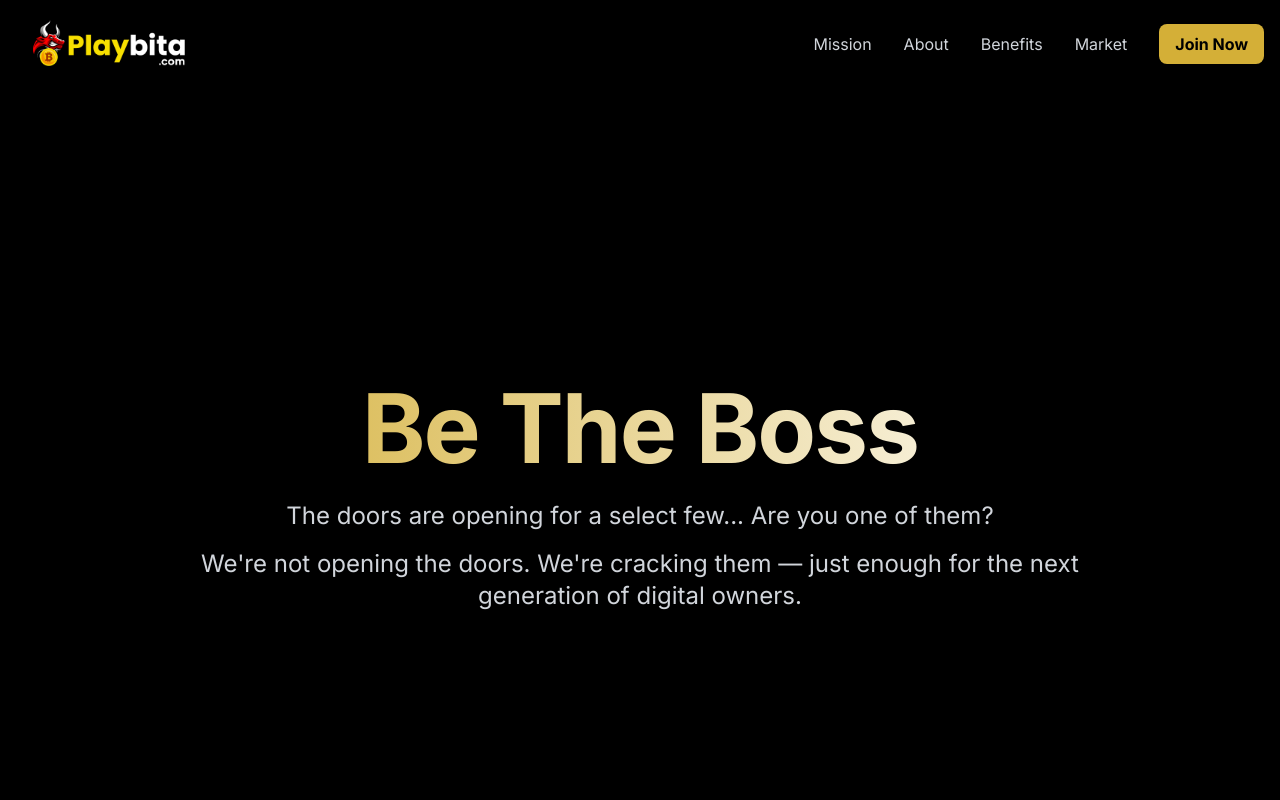
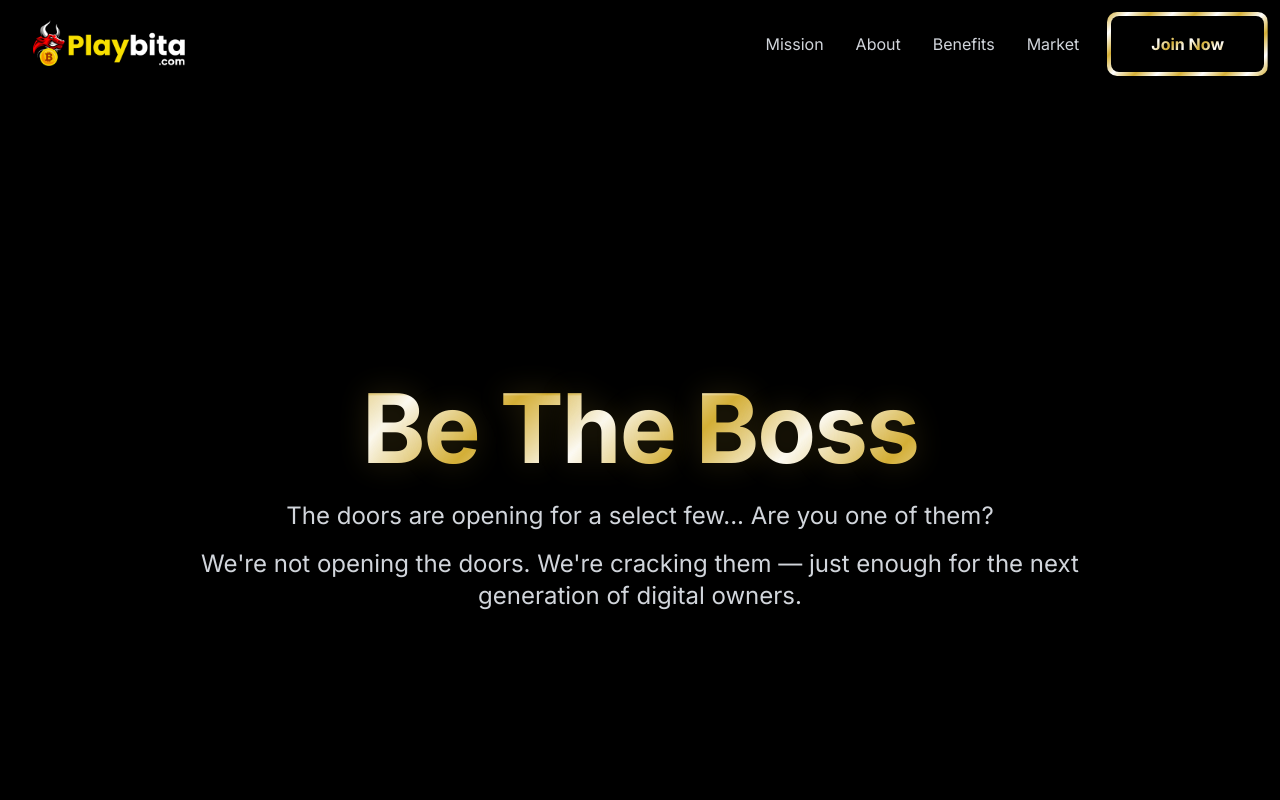
Before and after one commit to shauliAharon/btb-microsite, a React (Vite) app: page / in a window 1280 px wide. Shown: the top 800 px of the page. Built offline with nearby package versions, Linux system fonts and the light colour scheme.

Commit message:
Adding animation

```diff
--- a/src/components/StickyHeader.tsx
+++ b/src/components/StickyHeader.tsx
@@ -74,9 +74,9 @@ export default function StickyHeader() {
                   </RouterLink>
                   <button
                     onClick={() => setIsAuthModalOpen(true)}
-                    className="bg-btb-gold text-black px-4 py-2 rounded-lg font-bold hover:bg-btb-neon transition-colors text-sm sm:text-base"
+                    className="text-black px-4 py-2 rounded-lg font-bold text-sm sm:text-base transition-all duration-300 hover:scale-105 shimmer-button"
                   >
-                    Sign Up
+                    <span>Sign Up</span>
                   </button>
                 </>
               ) : (
@@ -107,9 +107,9 @@ export default function StickyHeader() {
                   </button>
                   <RouterLink
                     to="/signup"
-                    className="bg-btb-gold text-black px-4 py-2 rounded-lg font-bold hover:bg-btb-neon transition-colors text-sm sm:text-base"
+                    className="text-black px-4 py-2 rounded-lg font-bold text-sm sm:text-base transition-all duration-300 hover:scale-105 shimmer-button"
                   >
-                    Join Now
+                    <span>Join Now</span>
                   </RouterLink>
                 </>
               )}
@@ -134,9 +134,9 @@ export default function StickyHeader() {
                         setIsAuthModalOpen(true);
                         setIsMobileMenuOpen(false);
                       }}
-                      className="block w-full bg-btb-gold text-black px-4 py-2 rounded-lg font-bold hover:bg-btb-neon transition-colors text-center text-sm sm:text-base"
+                      className="block w-full text-black px-4 py-2 rounded-lg font-bold text-center text-sm sm:text-base transition-all duration-300 hover:scale-105 shimmer-button"
                     >
-                      Sign Up
+                      <span>Sign Up</span>
                     </button>
                   </>
                 ) : (
@@ -179,10 +179,10 @@ export default function StickyHeader() {
                     </button>
                     <RouterLink
                       to="/signup"
-                      className="block w-full bg-btb-gold text-black px-4 py-2 rounded-lg font-bold hover:bg-btb-neon transition-colors text-center text-sm sm:text-base"
+                      className="block w-full text-black px-4 py-2 rounded-lg font-bold text-center text-sm sm:text-base transition-all duration-300 hover:scale-105 shimmer-button"
                       onClick={() => setIsMobileMenuOpen(false)}
                     >
-                      Join Now
+                      <span>Join Now</span>
                     </RouterLink>
                   </>
                 )}
--- a/src/index.css
+++ b/src/index.css
@@ -79,16 +79,177 @@
 
   /* Buttons */
   .btn-primary {
-    @apply bg-btb-gold text-black px-8 py-4 rounded-lg text-lg font-bold hover:bg-btb-neon;
+    @apply text-black px-8 py-4 rounded-lg text-lg font-bold transition-all duration-300;
+    background: linear-gradient(
+      135deg,
+      #d4af37 0%,
+      #ffffff 5%,
+      #d4af37 10%,
+      #ffffff 15%,
+      #d4af37 20%,
+      #ffffff 25%,
+      #d4af37 30%,
+      #ffffff 35%,
+      #d4af37 40%,
+      #ffffff 45%,
+      #d4af37 50%,
+      #ffffff 55%,
+      #d4af37 60%,
+      #ffffff 65%,
+      #d4af37 70%,
+      #ffffff 75%,
+      #d4af37 80%,
+      #ffffff 85%,
+      #d4af37 90%,
+      #ffffff 95%,
+      #d4af37 100%
+    );
+    background-size: 200% 200%;
+    animation: shimmer 4s linear infinite;
+    box-shadow: 0 0 20px rgba(212, 175, 55, 0.2);
+  }
+
+  .btn-primary:hover {
+    transform: scale(1.05);
+    animation-duration: 2s;
+    box-shadow: 0 0 30px rgba(212, 175, 55, 0.3);
   }
 
   .btn-secondary {
-    @apply border-2 border-btb-gold text-btb-gold px-8 py-4 rounded-lg text-lg font-bold hover:bg-btb-gold hover:text-black;
+    @apply border-2 border-btb-gold text-btb-gold px-8 py-4 rounded-lg text-lg font-bold transition-all duration-300;
+    background: linear-gradient(135deg, transparent 0%, transparent 100%);
   }
 
-  /* Cards */
-  .card {
-    @apply bg-btb-dark/50 backdrop-blur-sm rounded-block p-6 border border-btb-gold/20 hover:border-btb-gold/40;
+  .btn-secondary:hover {
+    background: linear-gradient(
+      135deg,
+      #d4af37 0%,
+      #ffffff 5%,
+      #d4af37 10%,
+      #ffffff 15%,
+      #d4af37 20%,
+      #ffffff 25%,
+      #d4af37 30%,
+      #ffffff 35%,
+      #d4af37 40%,
+      #ffffff 45%,
+      #d4af37 50%,
+      #ffffff 55%,
+      #d4af37 60%,
+      #ffffff 65%,
+      #d4af37 70%,
+      #ffffff 75%,
+      #d4af37 80%,
+      #ffffff 85%,
+      #d4af37 90%,
+      #ffffff 95%,
+      #d4af37 100%
+    );
+    background-size: 200% 200%;
+    animation: shimmer 4s linear infinite;
+    @apply text-black border-transparent;
+    transform: scale(1.05);
+    box-shadow: 0 0 30px rgba(212, 175, 55, 0.3);
+  }
+
+  /* Add new button styles for inline buttons */
+  .shimmer-button {
+    position: relative;
+    z-index: 1;
+    overflow: visible;
+    border-radius: 8px;
+    padding: 2px;
+  }
+
+  .shimmer-button::before {
+    content: "";
+    position: absolute;
+    inset: -4px;
+    background: linear-gradient(
+      135deg,
+      #d4af37 0%,
+      #ffffff 5%,
+      #d4af37 10%,
+      #ffffff 15%,
+      #d4af37 20%,
+      #ffffff 25%,
+      #d4af37 30%,
+      #ffffff 35%,
+      #d4af37 40%,
+      #ffffff 45%,
+      #d4af37 50%,
+      #ffffff 55%,
+      #d4af37 60%,
+      #ffffff 65%,
+      #d4af37 70%,
+      #ffffff 75%,
+      #d4af37 80%,
+      #ffffff 85%,
+      #d4af37 90%,
+      #ffffff 95%,
+      #d4af37 100%
+    );
+    background-size: 200% 200%;
+    animation: shimmer 6s linear infinite;
+    z-index: -2;
+    border-radius: 10px;
+  }
+
+  .shimmer-button::after {
+    content: "";
+    position: absolute;
+    inset: 0;
+    background: black;
+    z-index: -1;
+    border-radius: 8px;
+  }
+
+  .shimmer-button span {
+    position: relative;
+    z-index: 1;
+    background: linear-gradient(
+      135deg,
+      #d4af37 0%,
+      #ffffff 5%,
+      #d4af37 10%,
+      #ffffff 15%,
+      #d4af37 20%,
+      #ffffff 25%,
+      #d4af37 30%,
+      #ffffff 35%,
+      #d4af37 40%,
+      #ffffff 45%,
+      #d4af37 50%,
+      #ffffff 55%,
+      #d4af37 60%,
+      #ffffff 65%,
+      #d4af37 70%,
+      #ffffff 75%,
+      #d4af37 80%,
+      #ffffff 85%,
+      #d4af37 90%,
+      #ffffff 95%,
+      #d4af37 100%
+    );
+    background-size: 200% 200%;
+    animation: shimmer 6s linear infinite;
+    -webkit-background-clip: text;
+    background-clip: text;
+    color: transparent;
+    display: block;
+    padding: 8px 24px;
+  }
+
+  .shimmer-button:hover {
+    transform: scale(1.05);
+  }
+
+  .shimmer-button:hover::before {
+    animation-duration: 3s;
+  }
+
+  .shimmer-button:hover span {
+    animation-duration: 3s;
   }
 
   /* Sections */
@@ -98,9 +259,68 @@
 
   .section-title {
     @apply text-3xl md:text-4xl font-bold text-center mb-12;
-    background: linear-gradient(135deg, #fff 0%, #2687f2 100%);
+    background: linear-gradient(
+      135deg,
+      #d4af37 0%,
+      #ffffff 5%,
+      #d4af37 10%,
+      #ffffff 15%,
+      #d4af37 20%,
+      #ffffff 25%,
+      #d4af37 30%,
+      #ffffff 35%,
+      #d4af37 40%,
+      #ffffff 45%,
+      #d4af37 50%,
+      #ffffff 55%,
+      #d4af37 60%,
+      #ffffff 65%,
+      #d4af37 70%,
+      #ffffff 75%,
+      #d4af37 80%,
+      #ffffff 85%,
+      #d4af37 90%,
+      #ffffff 95%,
+      #d4af37 100%
+    );
+    background-size: 200% 200%;
+    animation: shimmer 6s linear infinite;
     -webkit-background-clip: text;
-    -webkit-text-fill-color: transparent;
+    background-clip: text;
+    color: transparent;
+  }
+
+  h1,
+  h2 {
+    background: linear-gradient(
+      135deg,
+      #d4af37 0%,
+      #ffffff 5%,
+      #d4af37 10%,
+      #ffffff 15%,
+      #d4af37 20%,
+      #ffffff 25%,
+      #d4af37 30%,
+      #ffffff 35%,
+      #d4af37 40%,
+      #ffffff 45%,
+      #d4af37 50%,
+      #ffffff 55%,
+      #d4af37 60%,
+      #ffffff 65%,
+      #d4af37 70%,
+      #ffffff 75%,
+      #d4af37 80%,
+      #ffffff 85%,
+      #d4af37 90%,
+      #ffffff 95%,
+      #d4af37 100%
+    );
+    background-size: 200% 200%;
+    animation: shimmer 6s linear infinite;
+    -webkit-background-clip: text;
+    background-clip: text;
+    color: transparent;
   }
 
   /* Navigation */
@@ -148,3 +368,49 @@ html {
   -webkit-background-clip: text;
   -webkit-text-fill-color: transparent;
 }
+
+@keyframes shimmer {
+  0% {
+    background-position: 100% 100%;
+  }
+  50% {
+    background-position: 0% 0%;
+  }
+  100% {
+    background-position: -100% -100%;
+  }
+}
+
+.gradient-shimmer {
+  background: linear-gradient(
+    135deg,
+    #d4af37 0%,
+    #ffffff 5%,
+    #d4af37 10%,
+    #ffffff 15%,
+    #d4af37 20%,
+    #ffffff 25%,
+    #d4af37 30%,
+    #ffffff 35%,
+    #d4af37 40%,
+    #ffffff 45%,
+    #d4af37 50%,
+    #ffffff 55%,
+    #d4af37 60%,
+    #ffffff 65%,
+    #d4af37 70%,
+    #ffffff 75%,
+    #d4af37 80%,
+    #ffffff 85%,
+    #d4af37 90%,
+    #ffffff 95%,
+    #d4af37 100%
+  );
+  background-size: 200% 200%;
+  animation: shimmer 4s linear infinite;
+  -webkit-background-clip: text;
+  background-clip: text;
+  -webkit-text-fill-color: transparent;
+  text-fill-color: transparent;
+  text-shadow: 0 0 30px rgba(212, 175, 55, 0.2);
+}
--- a/src/pages/LandingPage.tsx
+++ b/src/pages/LandingPage.tsx
@@ -10,7 +10,7 @@ export default function LandingPage() {
         className="min-h-screen flex items-center justify-center relative"
       >
         <div className="text-center px-4">
-          <h1 className="text-6xl md:text-8xl font-bold mb-6 bg-gradient-to-r from-btb-gold to-white text-transparent bg-clip-text">
+          <h1 className="text-6xl md:text-8xl font-bold mb-6 gradient-shimmer">
             Be The Boss
           </h1>
           <p className="text-xl md:text-2xl mb-4 text-gray-300">
@@ -66,9 +66,9 @@ export default function LandingPage() {
           </div>
           <RouterLink
             to="/signup"
-            className="inline-block bg-btb-gold text-black px-4 sm:px-6 py-2 sm:py-3 rounded-lg text-base sm:text-lg font-bold hover:bg-btb-neon transition-colors"
+            className="inline-block text-black px-4 sm:px-6 py-2 sm:py-3 rounded-lg text-base sm:text-lg font-bold transition-all duration-300 hover:scale-105 shimmer-button"
           >
-            I Know What This Is. Let Me In
+            <span>I Know What This Is. Let Me In</span>
           </RouterLink>
         </div>
       </section>
@@ -195,9 +195,9 @@ export default function LandingPage() {
           </p>
           <RouterLink
             to="/signup"
-            className="inline-block bg-btb-gold text-black px-4 sm:px-6 py-2 sm:py-3 rounded-lg text-base sm:text-lg font-bold mt-8 hover:bg-btb-neon transition-colors"
+            className="inline-block text-black px-4 sm:px-6 py-2 sm:py-3 rounded-lg text-base sm:text-lg font-bold mt-8 transition-all duration-300 hover:scale-105 shimmer-button"
           >
-            I Don't Need a Pitch. I Need In
+            <span>I Don't Need a Pitch. I Need In</span>
           </RouterLink>
         </div>
       </section>
--- a/src/pages/SignUpPage.tsx
+++ b/src/pages/SignUpPage.tsx
@@ -31,7 +31,7 @@ export default function SignUpPage() {
           transition={{ duration: 0.5 }}
           className="text-center"
         >
-          <h1 className="text-5xl font-bold mb-8 text-btb-gold">
+          <h1 className="text-5xl font-bold mb-8">
             Be The Boss Founders Circle
           </h1>
           <div className="max-w-3xl mx-auto">
```
Also changed, not shown: src/components/RegistrationForm.tsx (+4 -4 lines).
